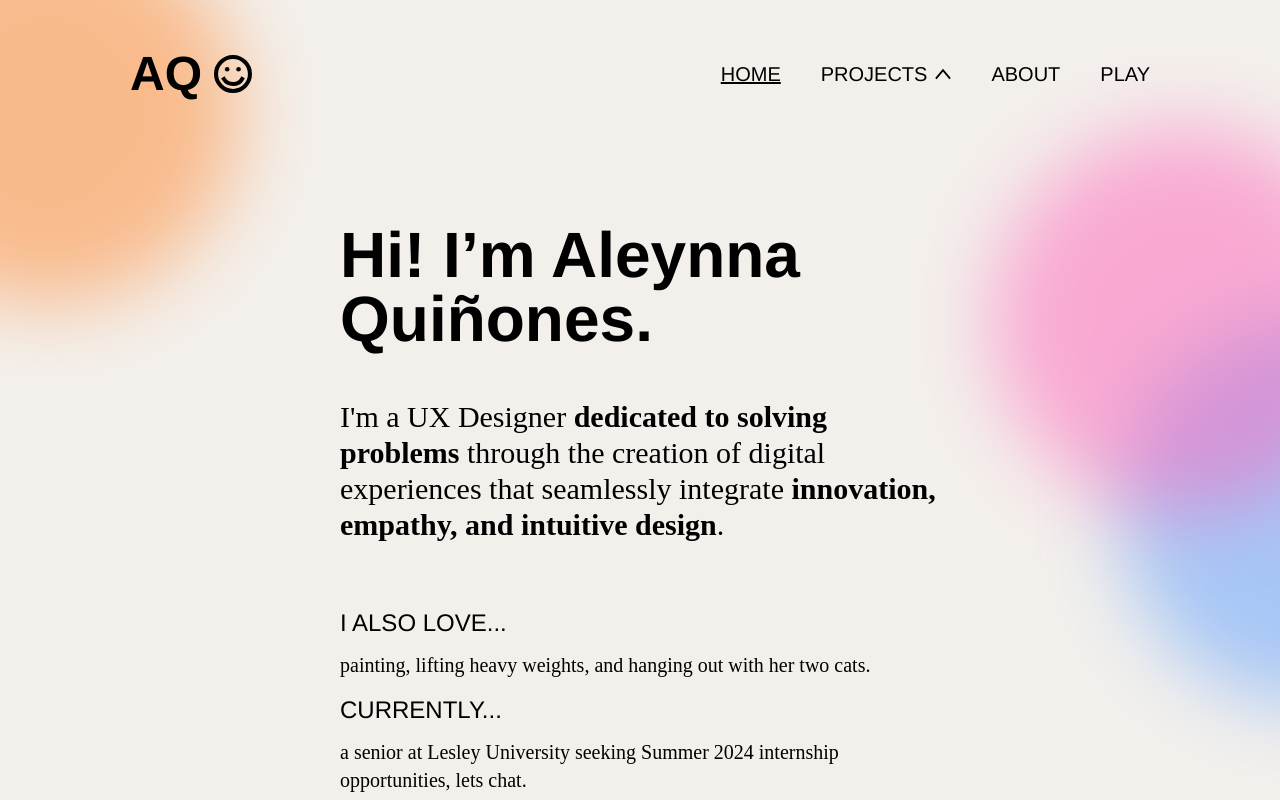
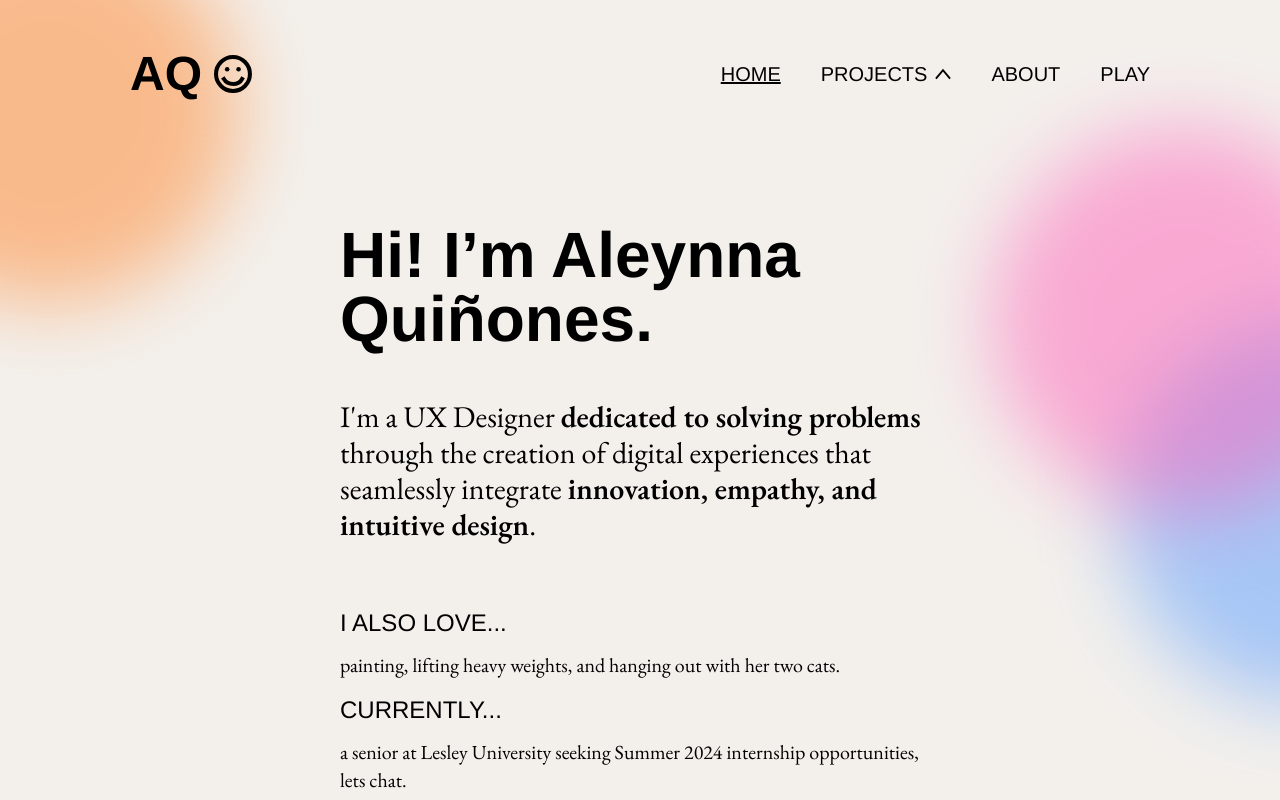
Before and after one commit to agabra23/aleynna-portfolio, a React (Vite) app: page / in a window 1280 px wide. Shown: the top 800 px of the page. Built offline with nearby package versions, Linux system fonts and the light colour scheme; a web font is replaced by a local one.

Commit message:
Change Font Import to Google Fonts

```diff
--- a/index.html
+++ b/index.html
@@ -4,6 +4,12 @@
     <meta charset="UTF-8" />
     <link rel="icon" type="image/svg+xml" href="/smile_icon.svg" />
     <meta name="viewport" content="width=device-width, initial-scale=1.0" />
+    <link rel="preconnect" href="https://fonts.googleapis.com" />
+    <link rel="preconnect" href="https://fonts.gstatic.com" crossorigin />
+    <link
+      href="https://fonts.googleapis.com/css2?family=EB+Garamond:wght@400;500;600;700;800&display=swap"
+      rel="stylesheet"
+    />
     <title>Aleynna Quiñones</title>
   </head>
   <body>
--- a/src/index.css
+++ b/src/index.css
@@ -2,13 +2,13 @@
 @tailwind components;
 @tailwind utilities;
 
-@layer base {
+/* @layer base {
   @font-face {
-    font-family: "Garamond";
+    font-family: "EB Garamond";
     font-weight: 1 1000;
     src: url("./fonts/EBGaramond-VariableFont_wght.ttf");
   }
-}
+} */
 
 * {
   margin: 0;
--- a/tailwind.config.js
+++ b/tailwind.config.js
@@ -1,3 +1,4 @@
+
 /** @type {import('tailwindcss').Config} */
 export default {
   content: ["./index.html", "./src/**/*.{js,ts,jsx,tsx}"],
@@ -11,7 +12,7 @@
       },
       fontFamily: {
         helvetica: ["Helvetica", "sans-serif"],
-        garamond: ["Garamond", "serif"],
+        garamond: ["EB Garamond", "serif"],
       },
       colors: {
         offwhite: "#F3F0EC",
```
